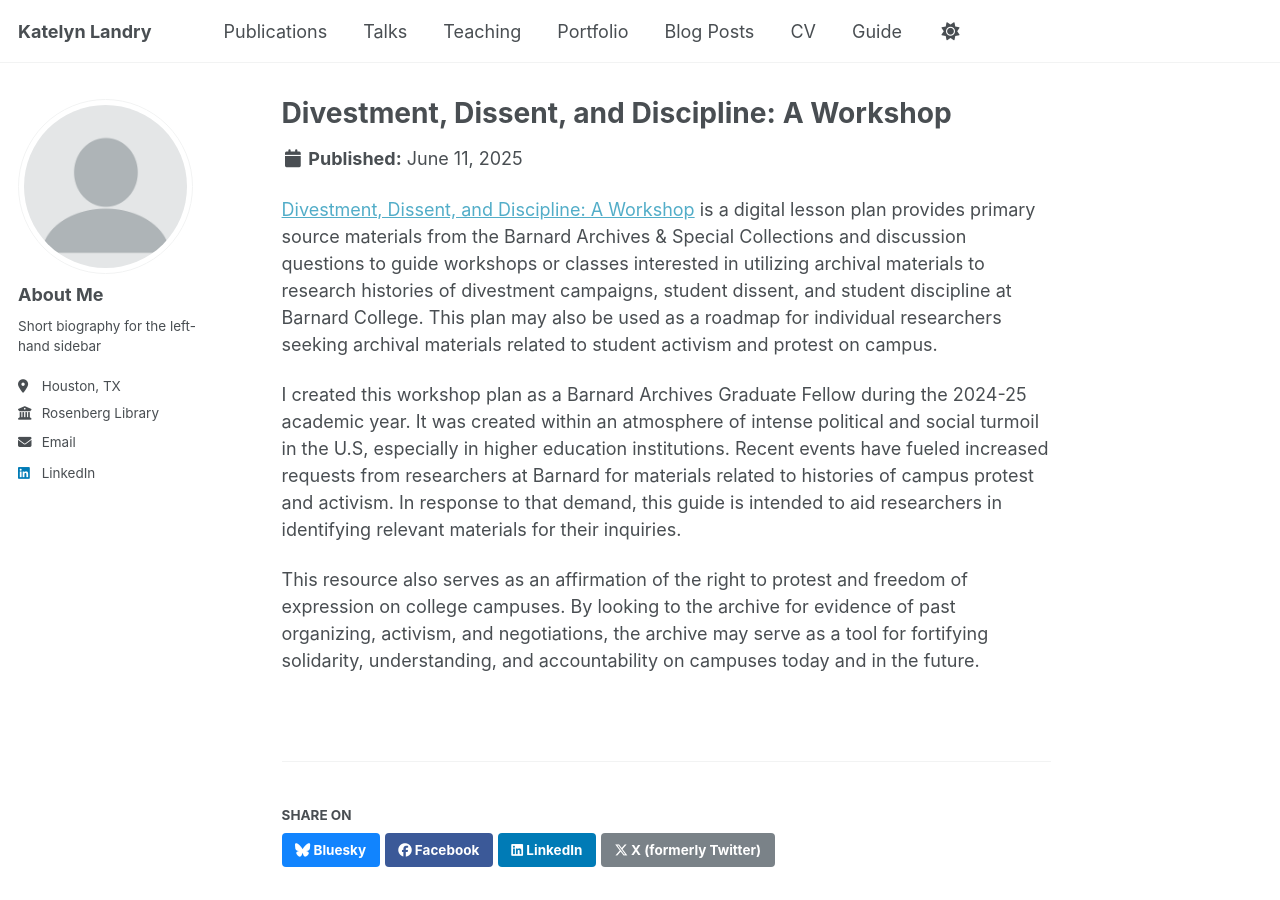
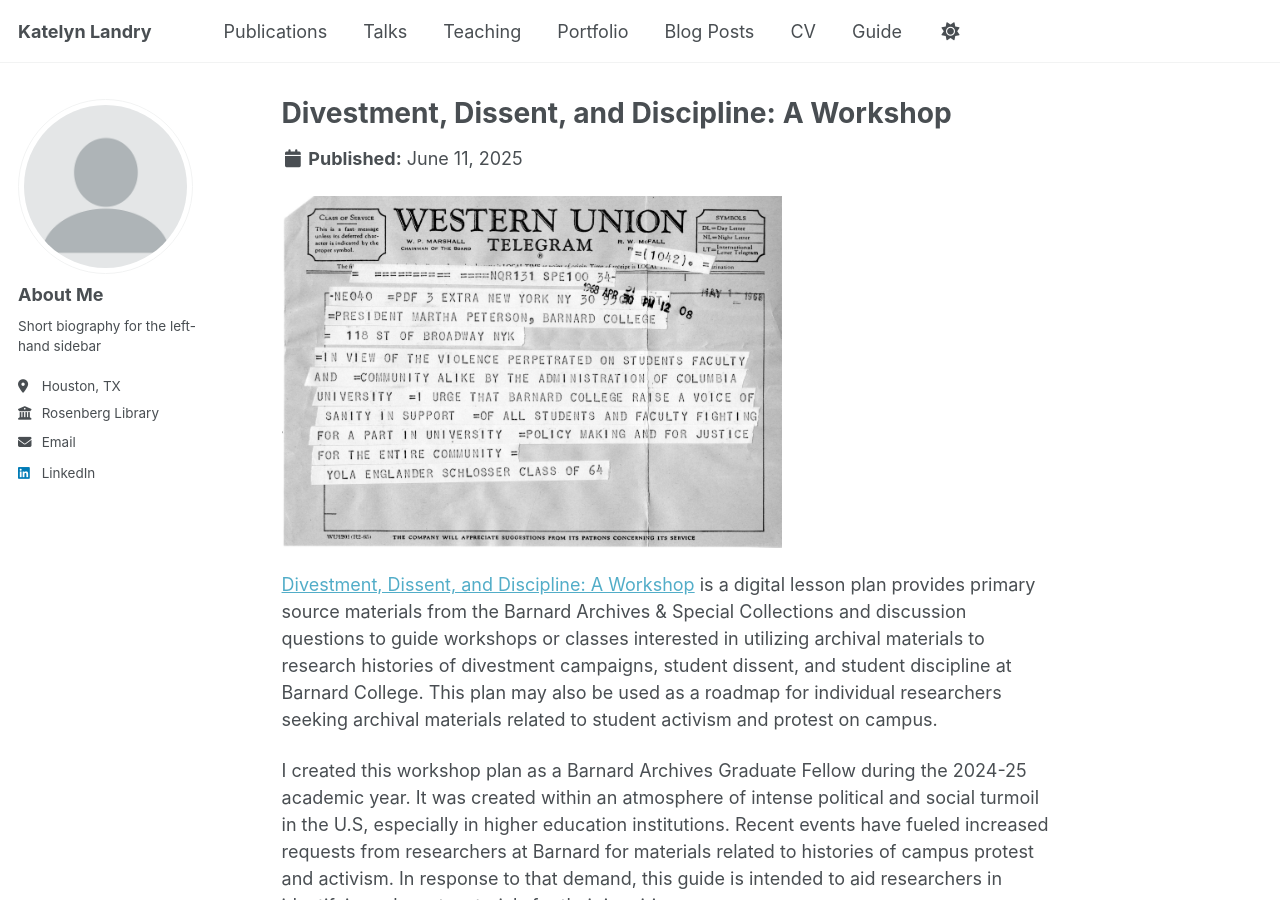
Before and after one commit to katelynautumn28/katelynautumn28.github.io, a Jekyll site: the page built from _portfolio/portfolio-1.md, in a window 1280 px wide and 900 px high. Built offline with Jekyll 4.4.1, drawn with Linux system fonts in a browser that asks for light colours.

Commit message:
Update portfolio-1.md

```diff
--- a/_portfolio/portfolio-1.md
+++ b/_portfolio/portfolio-1.md
@@ -4,6 +4,8 @@
 collection: portfolio
 ---
 
+![telegram](/images/BC05-08_Box20-Riots-10.jpg){:height="300px" width="500px"}
+
 [Divestment, Dissent, and Discipline: A Workshop](https://katelynautumn28.github.io/ddd-workshop/) is a digital lesson plan provides primary source materials from the Barnard Archives & Special Collections and discussion questions to guide workshops or classes interested in utilizing archival materials to research histories of divestment campaigns, student dissent, and student discipline at Barnard College. This plan may also be used as a roadmap for individual researchers seeking archival materials related to student activism and protest on campus.
 
 I created this workshop plan as a Barnard Archives Graduate Fellow during the 2024-25 academic year. It was created within an atmosphere of intense political and social turmoil in the U.S, especially in higher education institutions. Recent events have fueled increased requests from researchers at Barnard for materials related to histories of campus protest and activism. In response to that demand, this guide is intended to aid researchers in identifying relevant materials for their inquiries.
```
